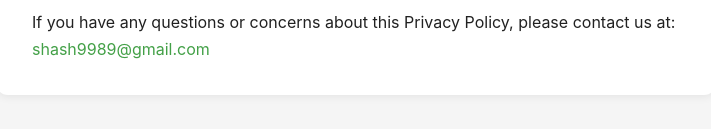
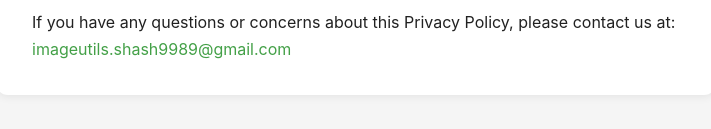
Before and after one commit to shash9989/imageutils, a plain HTML site: page index.html in a window 1280 px wide. Shown: the part 3313-3442 px from the top of the page, without its empty margins (284-995 px from the left). Drawn offline with Linux system fonts and the light colour scheme.

Commit message:
Email updated

```diff
--- a/index.html
+++ b/index.html
@@ -205,7 +205,8 @@
     <h2>Contact Us</h2>
     <p>
       If you have any questions or concerns about this Privacy Policy, please contact us at:<br>
-      <a href="mailto:shash9989@gmail.com">shash9989@gmail.com</a>
+      <a href="mailto:imageutils.shash9989@gmail.com">imageutils.shash9989@gmail.com
+</a>
     </p>
   </div>
 
```
